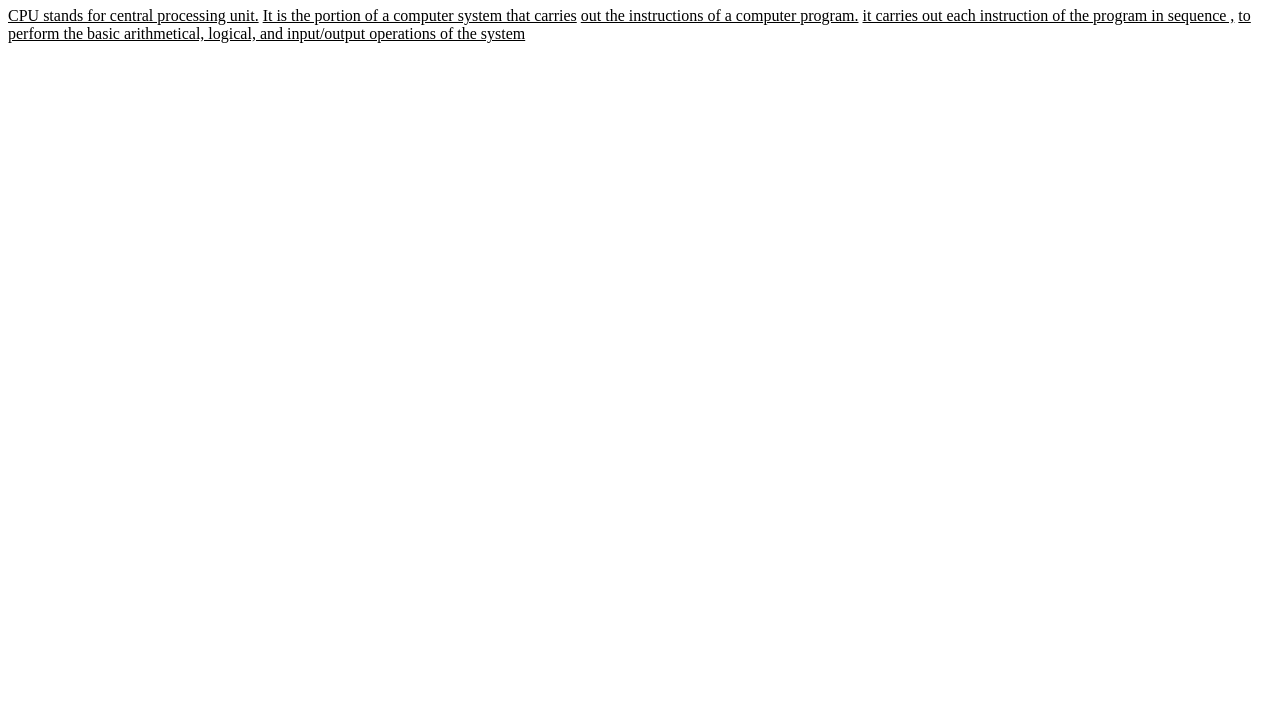
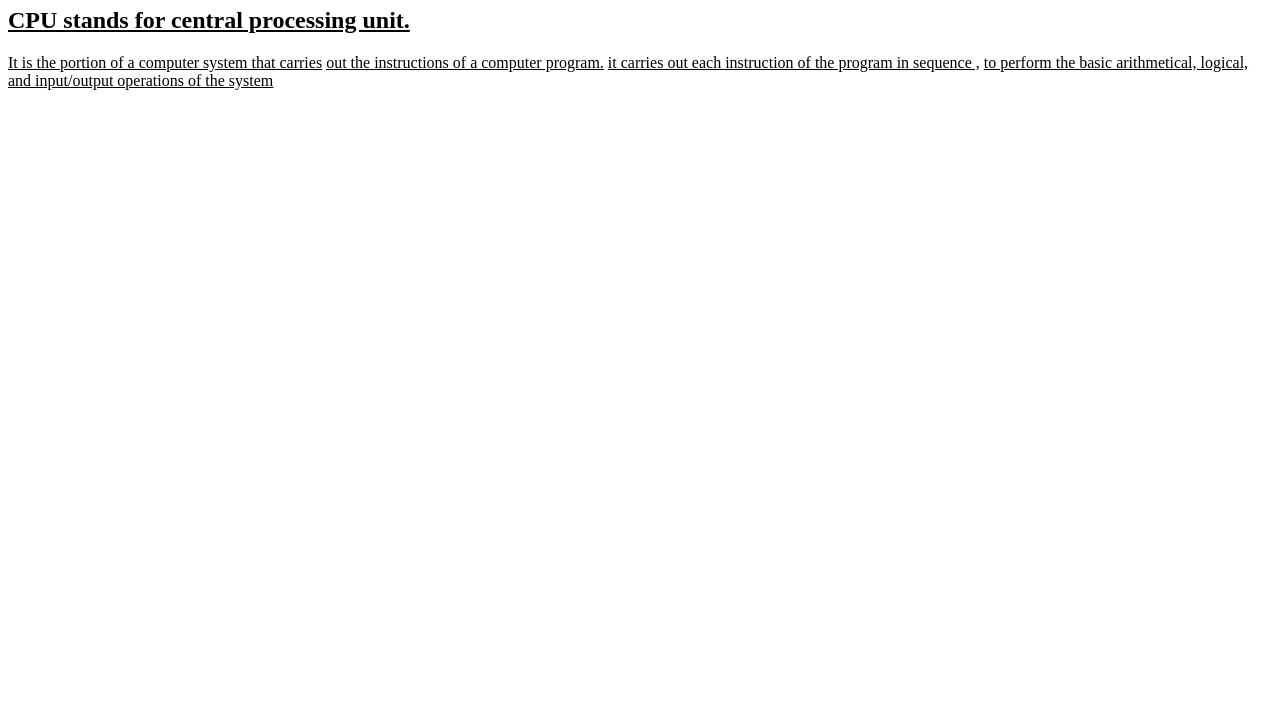
Before and after one commit to iamneo-production/faafcdccadcaadaeccdfffebaeceaec, a website: page public/index.html in a window 1280 px wide. Shown: the part 73-800 px from the top of the page. Drawn offline with Linux system fonts and the light colour scheme.

Commit message:
Backup Commit

```diff
--- a/public/index.html
+++ b/public/index.html
@@ -9,7 +9,7 @@
 </head>
 <body>
     <h1>CPU</h1>
-    <p1><u>CPU stands for central processing unit.</u></p1>
+    <h2><u>CPU stands for central processing unit.</u></h2>
     <p2><u> It is the portion of a computer system that carries</u></p2>
     <p3><u> out the instructions of a computer program.</u></p3>
     <p3><u>  it carries out each instruction of the program in sequence ,</u></p4>
```
